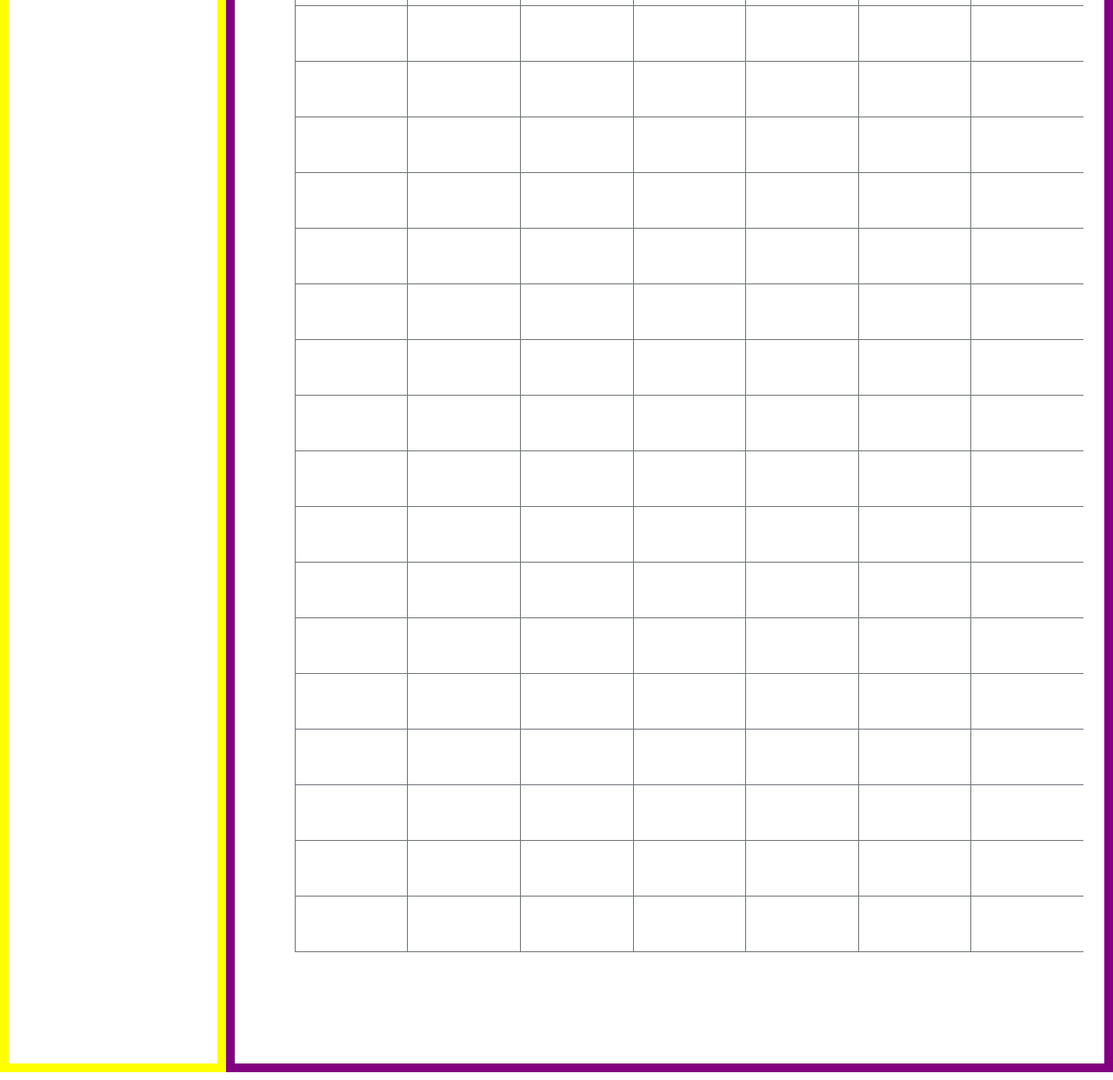
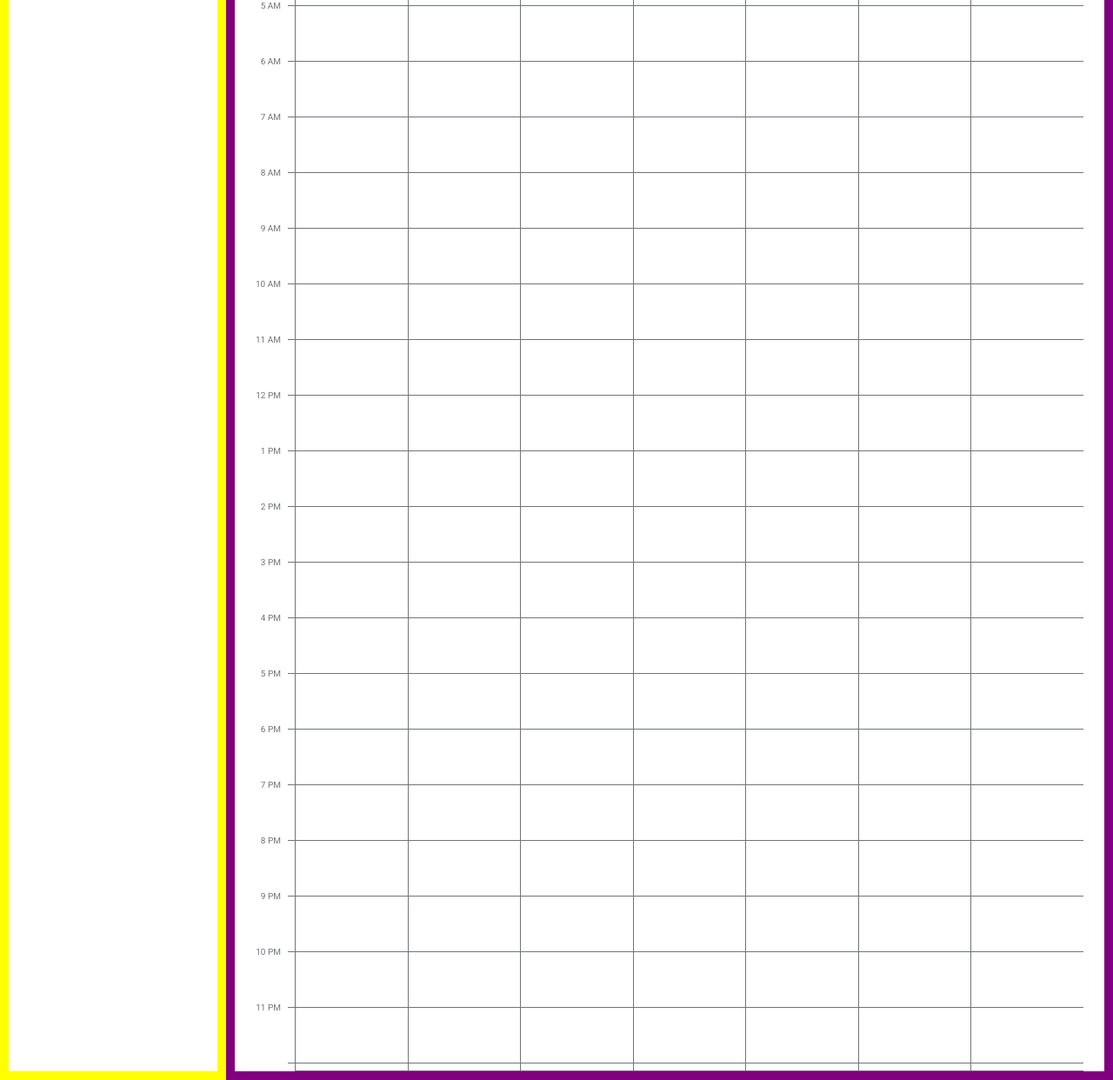
Before and after one commit to oscarossesa/calendar, a plain HTML site: page index.html in a window 1280 px wide. Shown: the part 532-1774 px from the top of the page at 87% size. Drawn offline with Linux system fonts and the light colour scheme.

Commit message:
feature: add times

```diff
--- a/css/calendar.css
+++ b/css/calendar.css
@@ -2,6 +2,7 @@
 @import './task-cell.css';
 @import './calendar-day.css';
 @import './timezone-cell.css';
+@import './hour-cell.css';
 
 .calendar {
   color: var(--gray20);
--- /dev/null
+++ b/css/hour-cell.css
@@ -0,0 +1,21 @@
+.hourCell {
+  /* justify-self: end;
+  align-self: start; */
+  place-self: start end;
+  transform: translateY(-50%);
+  font: var(--body3-regular);
+  padding-inline-end: 1rem;
+  position: relative;
+  inset-block-start: 0;
+  white-space: nowrap;
+}
+
+.hourCell::before {
+  content: '';
+  inline-size: .5rem;
+  block-size: 1px;
+  background: currentColor;
+  position: absolute;
+  inset-inline-end: 0;
+  inset-block-end: 50%;
+}
--- a/css/timezone-cell.css
+++ b/css/timezone-cell.css
@@ -7,6 +7,8 @@
   align-items: flex-end;
   padding-inline-end: 1rem;
   white-space: nowrap;
+  background: var(--white);
+  z-index: 1;
 }
 
 .timezoneCell::before {
--- a/index.html
+++ b/index.html
@@ -83,7 +83,7 @@
             </time>
           </a>
         </h2>
-        <span>01:00</span>
+        <span class="hourCell"></span>
         <div class="taskCell">
           <div tabindex="0" class="task" aria-label="de 17:00 a 18:00, hacer ejercicio">
             <p>Hacer ejercicio</p>
@@ -112,7 +112,7 @@
         <div class="taskCell"></div>
         <div class="taskCell"></div>
         <div class="taskCell"></div>
-        <span></span>
+        <span class="hourCell">1 AM</span>
         <div class="taskCell is-active"></div>
         <div class="taskCell"></div>
         <div class="taskCell"></div>
@@ -120,7 +120,7 @@
         <div class="taskCell"></div>
         <div class="taskCell"></div>
         <div class="taskCell"></div>
-        <span></span>
+        <span class="hourCell">2 AM</span>
         <div class="taskCell"></div>
         <div class="taskCell"></div>
         <div class="taskCell"></div>
@@ -128,7 +128,7 @@
         <div class="taskCell"></div>
         <div class="taskCell"></div>
         <div class="taskCell"></div>
-        <span></span>
+        <span class="hourCell">3 AM</span>
         <div class="taskCell"></div>
         <div class="taskCell"></div>
         <div class="taskCell"></div>
@@ -136,7 +136,7 @@
         <div class="taskCell"></div>
         <div class="taskCell"></div>
         <div class="taskCell"></div>
-        <span></span>
+        <span class="hourCell">4 AM</span>
         <div class="taskCell"></div>
         <div class="taskCell"></div>
         <div class="taskCell"></div>
@@ -144,7 +144,7 @@
         <div class="taskCell"></div>
         <div class="taskCell"></div>
         <div class="taskCell"></div>
-        <span></span>
+        <span class="hourCell">5 AM</span>
         <div class="taskCell"></div>
         <div class="taskCell"></div>
         <div class="taskCell"></div>
@@ -152,7 +152,7 @@
         <div class="taskCell"></div>
         <div class="taskCell"></div>
         <div class="taskCell"></div>
-        <span></span>
+        <span class="hourCell">6 AM</span>
         <div class="taskCell"></div>
         <div class="taskCell"></div>
         <div class="taskCell"></div>
@@ -160,7 +160,7 @@
         <div class="taskCell"></div>
         <div class="taskCell"></div>
         <div class="taskCell"></div>
-        <span></span>
+        <span class="hourCell">7 AM</span>
         <div class="taskCell"></div>
         <div class="taskCell"></div>
         <div class="taskCell"></div>
@@ -168,7 +168,7 @@
         <div class="taskCell"></div>
         <div class="taskCell"></div>
         <div class="taskCell"></div>
-        <span></span>
+        <span class="hourCell">8 AM</span>
         <div class="taskCell"></div>
         <div class="taskCell"></div>
         <div class="taskCell"></div>
@@ -176,7 +176,7 @@
         <div class="taskCell"></div>
         <div class="taskCell"></div>
         <div class="taskCell"></div>
-        <span></span>
+        <span class="hourCell">9 AM</span>
         <div class="taskCell"></div>
         <div class="taskCell"></div>
         <div class="taskCell"></div>
@@ -184,7 +184,7 @@
         <div class="taskCell"></div>
         <div class="taskCell"></div>
         <div class="taskCell"></div>
-        <span></span>
+        <span class="hourCell">10 AM</span>
         <div class="taskCell"></div>
         <div class="taskCell"></div>
         <div class="taskCell"></div>
@@ -192,7 +192,7 @@
         <div class="taskCell"></div>
         <div class="taskCell"></div>
         <div class="taskCell"></div>
-        <span></span>
+        <span class="hourCell">11 AM</span>
         <div class="taskCell"></div>
         <div class="taskCell"></div>
         <div class="taskCell"></div>
@@ -200,7 +200,7 @@
         <div class="taskCell"></div>
         <div class="taskCell"></div>
         <div class="taskCell"></div>
-        <span></span>
+        <span class="hourCell">12 PM</span>
         <div class="taskCell"></div>
         <div class="taskCell"></div>
         <div class="taskCell"></div>
@@ -208,7 +208,7 @@
         <div class="taskCell"></div>
         <div class="taskCell"></div>
         <div class="taskCell"></div>
-        <span></span>
+        <span class="hourCell">1 PM</span>
         <div class="taskCell"></div>
         <div class="taskCell"></div>
         <div class="taskCell"></div>
@@ -216,7 +216,7 @@
         <div class="taskCell"></div>
         <div class="taskCell"></div>
         <div class="taskCell"></div>
-        <span></span>
+        <span class="hourCell">2 PM</span>
         <div class="taskCell"></div>
         <div class="taskCell"></div>
         <div class="taskCell"></div>
@@ -224,7 +224,7 @@
         <div class="taskCell"></div>
         <div class="taskCell"></div>
         <div class="taskCell"></div>
-        <span></span>
+        <span class="hourCell">3 PM</span>
         <div class="taskCell"></div>
         <div class="taskCell"></div>
         <div class="taskCell"></div>
@@ -232,7 +232,7 @@
         <div class="taskCell"></div>
         <div class="taskCell"></div>
         <div class="taskCell"></div>
-        <span></span>
+        <span class="hourCell">4 PM</span>
         <div class="taskCell"></div>
         <div class="taskCell"></div>
         <div class="taskCell"></div>
@@ -240,7 +240,7 @@
         <div class="taskCell"></div>
         <div class="taskCell"></div>
         <div class="taskCell"></div>
-        <span></span>
+        <span class="hourCell">5 PM</span>
         <div class="taskCell"></div>
         <div class="taskCell"></div>
         <div class="taskCell"></div>
@@ -248,7 +248,7 @@
         <div class="taskCell"></div>
         <div class="taskCell"></div>
         <div class="taskCell"></div>
-        <span></span>
+        <span class="hourCell">6 PM</span>
         <div class="taskCell"></div>
         <div class="taskCell"></div>
         <div class="taskCell"></div>
@@ -256,7 +256,7 @@
         <div class="taskCell"></div>
         <div class="taskCell"></div>
         <div class="taskCell"></div>
-        <span></span>
+        <span class="hourCell">7 PM</span>
         <div class="taskCell"></div>
         <div class="taskCell"></div>
         <div class="taskCell"></div>
@@ -264,7 +264,7 @@
         <div class="taskCell"></div>
         <div class="taskCell"></div>
         <div class="taskCell"></div>
-        <span></span>
+        <span class="hourCell">8 PM</span>
         <div class="taskCell"></div>
         <div class="taskCell"></div>
         <div class="taskCell"></div>
@@ -272,7 +272,31 @@
         <div class="taskCell"></div>
         <div class="taskCell"></div>
         <div class="taskCell"></div>
-        <span></span>
+        <span class="hourCell">9 PM</span>
+        <div class="taskCell"></div>
+        <div class="taskCell"></div>
+        <div class="taskCell"></div>
+        <div class="taskCell"></div>
+        <div class="taskCell"></div>
+        <div class="taskCell"></div>
+        <div class="taskCell"></div>
+        <span class="hourCell">10 PM</span>
+        <div class="taskCell"></div>
+        <div class="taskCell"></div>
+        <div class="taskCell"></div>
+        <div class="taskCell"></div>
+        <div class="taskCell"></div>
+        <div class="taskCell"></div>
+        <div class="taskCell"></div>
+        <span class="hourCell">11 PM</span>
+        <div class="taskCell"></div>
+        <div class="taskCell"></div>
+        <div class="taskCell"></div>
+        <div class="taskCell"></div>
+        <div class="taskCell"></div>
+        <div class="taskCell"></div>
+        <div class="taskCell"></div>
+        <span class="hourCell"></span>
         <div class="taskCell"></div>
         <div class="taskCell"></div>
         <div class="taskCell"></div>
```
